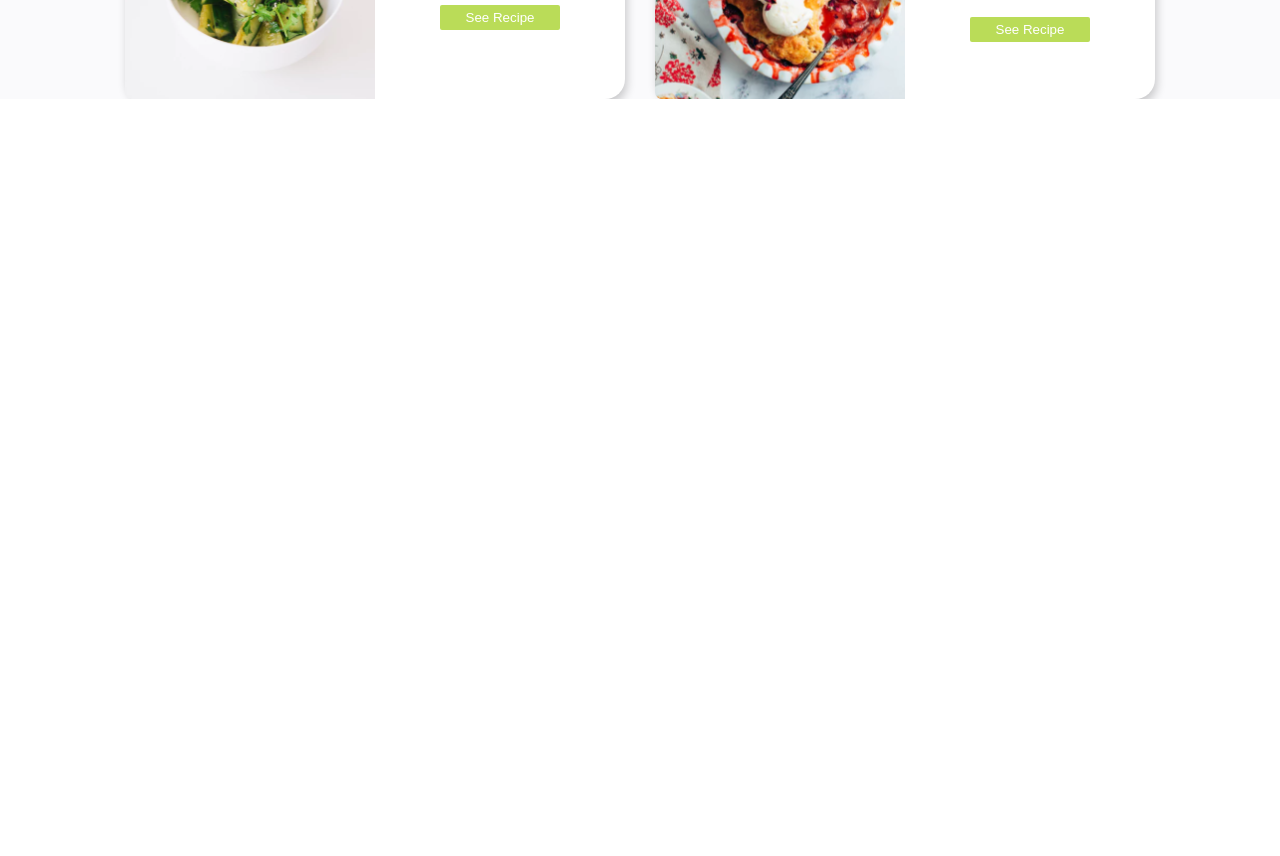
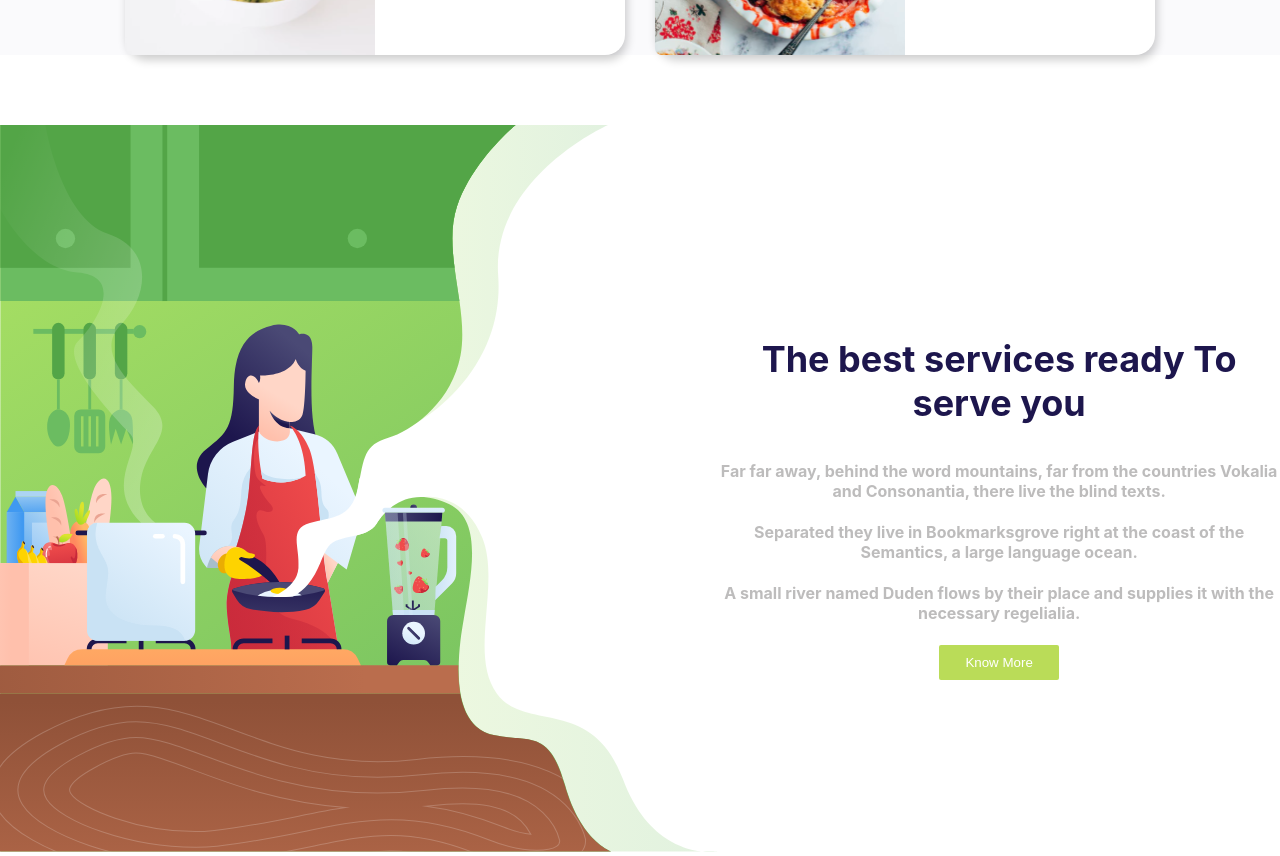
Before and after one commit to visantiago99/gcb-frontend-challenge, a React (Create React App) app: page / in a window 1280 px wide. Shown: the part 1160-2016 px from the top of the page. Before the commit the page ends 1259 px from the top, so only its background shows below. Built offline with nearby package versions, Linux system fonts and the light colour scheme.

Commit message:
Add Service section to the Landing page

```diff
--- a/src/App.css
+++ b/src/App.css
@@ -57,7 +57,7 @@
 }
 
 .search-container {
-  padding: 25px;
+  padding: 120px;
   margin-left: 5%;
   margin-top: 5%;
   font-size: 23px;
@@ -83,6 +83,7 @@
 .recipes-container {
   background-color: #fafafc;
   color: #1d164d;
+  margin-bottom: 70px;
 }
 
 .recipes-grid-container {
@@ -128,6 +129,10 @@
   border-radius: 2px;
 }
 
+.recipes-text h4 {
+  color: #bdbcbc;
+}
+
 .recipe-info {
   display: flex;
   flex-direction: column;
@@ -136,3 +141,34 @@
   padding: 10px;
   margin: 0 auto;
 }
+
+.service-container {
+  display: flex;
+  align-items: center;
+}
+
+.service-container img {
+  max-width: 900px;
+}
+
+.service-info h3 {
+  color: #1d164d;
+  font-size: 36px;
+}
+
+.service-info h4 {
+  color: #bdbcbc;
+}
+
+.service-info button {
+  width: 120px;
+  height: 35px;
+  border: none;
+  outline: none;
+  color: #fff;
+  background: #badc58;
+  cursor: pointer;
+  position: relative;
+  z-index: 0;
+  border-radius: 2px;
+}
--- /dev/null
+++ b/src/components/ServiceSection.jsx
@@ -0,0 +1,32 @@
+import React from 'react';
+import bloco_services from '../images/bloco_services.svg';
+
+export default function ServiceSection() {
+  return (
+    <div className="service-container">
+      <div>
+        <img src={bloco_services} alt="bloco_services" />
+      </div>
+      <div className="service-info">
+        <h3>
+          The best services ready
+          To serve you
+        </h3>
+        <h4>
+          Far far away, behind the word mountains, far from
+          the countries Vokalia and Consonantia, there live the
+          blind texts.
+        </h4>
+        <h4>
+          Separated they live in Bookmarksgrove right at the
+          coast of the Semantics, a large language ocean.
+        </h4>
+        <h4>
+          A small river named Duden flows by their place and
+          supplies it with the necessary regelialia.
+        </h4>
+        <button>Know More</button>
+      </div>
+    </div>
+  )
+}
--- a/src/pages/LandPage.jsx
+++ b/src/pages/LandPage.jsx
@@ -2,6 +2,7 @@ import React from 'react';
 import Header from '../components/Header';
 import Hero from '../components/Hero';
 import Recipes from '../components/Recipes';
+import ServiceSection from '../components/ServiceSection';
 
 export default function LandPage() {
   return (
@@ -9,6 +10,7 @@ export default function LandPage() {
       <Header />
       <Hero />
       <Recipes />
+      <ServiceSection />
     </div>
   )
 }
```
Also changed, not shown: src/components/BlogCarrousel.jsx (added).
